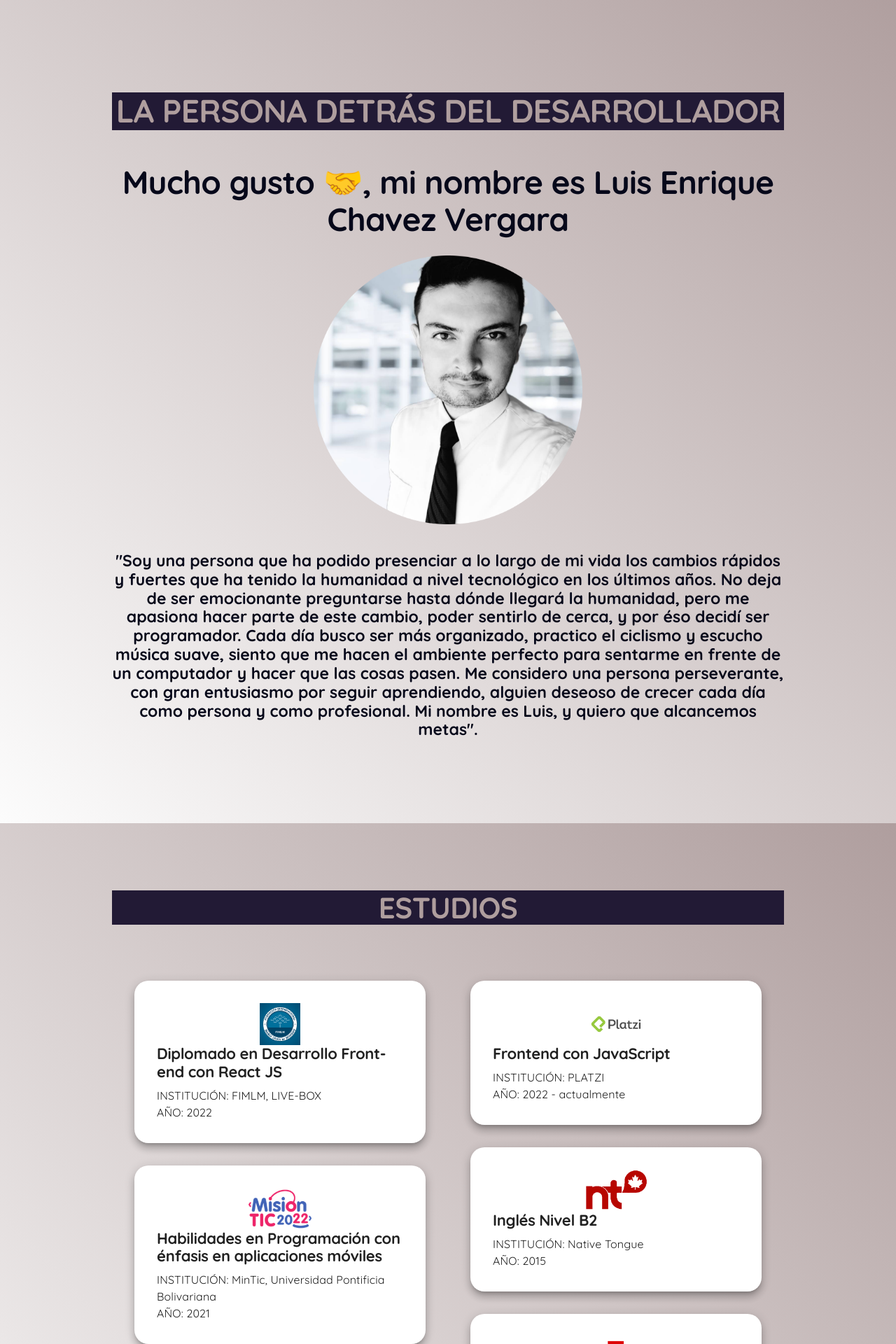
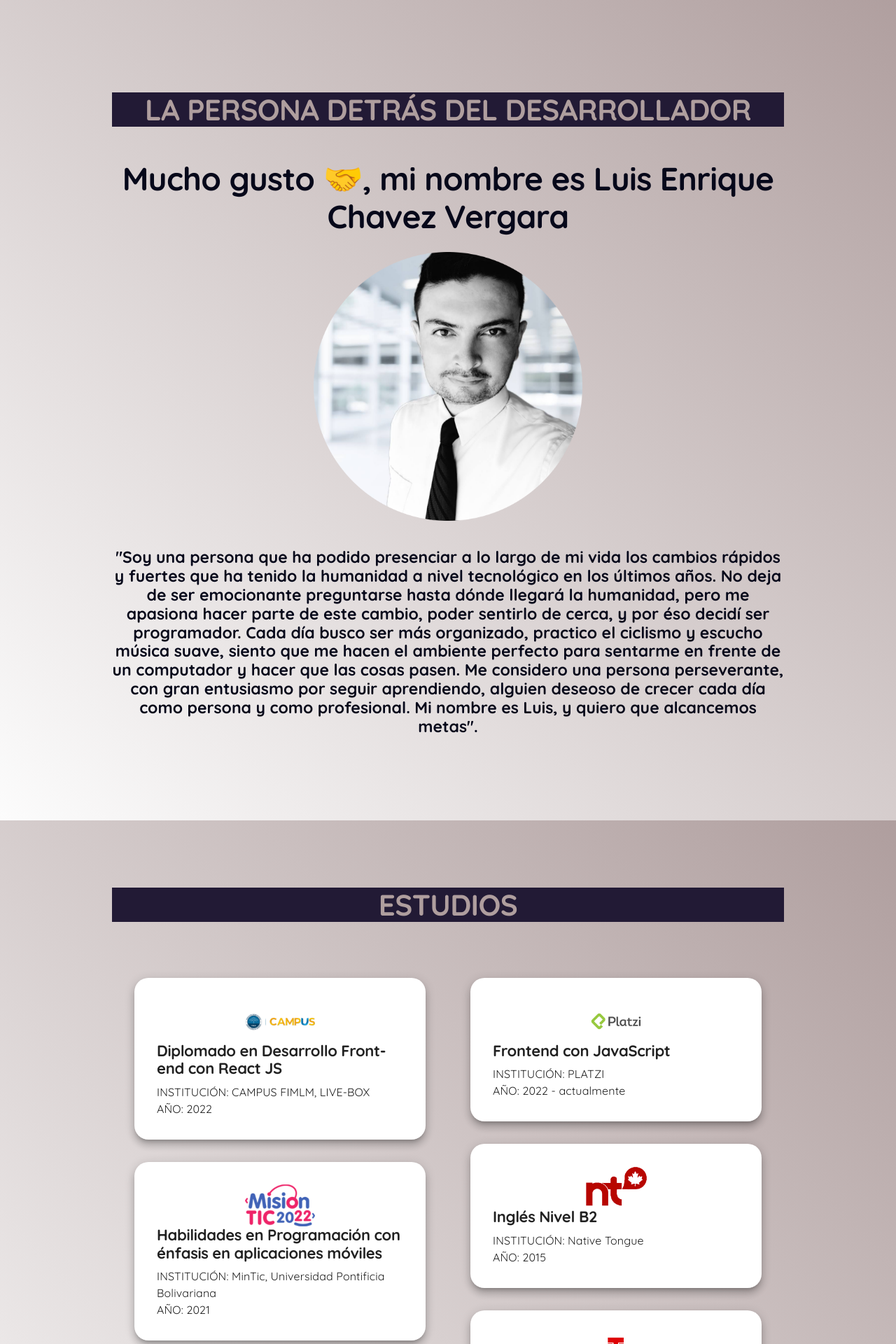
Before and after one commit to luisenrique0021/LECV-landing-page, a React (Vite) app: page / in a window 1280 px wide. Shown: the part 940-2860 px from the top of the page at 70% size. Built offline with nearby package versions, Linux system fonts and the light colour scheme.

Commit message:
LECV landing-page v8: Arreglo Logo Campus

```diff
--- a/src/database/estudiosdbleft.js
+++ b/src/database/estudiosdbleft.js
@@ -2,9 +2,9 @@ export const estudiosdbleft = [
     {
         id: 1,
         nombre: " Diplomado en Desarrollo Front-end con React JS ",
-        institucion: " FIMLM, LIVE-BOX ",
+        institucion: " CAMPUS FIMLM, LIVE-BOX ",
         año: "2022",
-        imagen: "logo-fimlm.png"
+        imagen: "logo-campus-plus.png"
     },
     {
         id: 2,
--- a/src/pages/EstudiosPage.jsx
+++ b/src/pages/EstudiosPage.jsx
@@ -38,7 +38,7 @@ export const EstudiosPage = () => {
           {estudiosdbleft.map((estudio) => (
             <Paper key={estudio.id} sx={{ margin: 4, padding: 4, borderRadius: 5 }} elevation={8}>
               <Avatar variant={"rounded"} alt={estudio.nombre} src={estudio.imagen} style={{
-                width: 90,
+                width: 100,
                 height: 60,
                 margin: "auto",
                 // alignSelf: 'center',
--- a/src/pages/NavBar.jsx
+++ b/src/pages/NavBar.jsx
@@ -54,6 +54,9 @@ export const NavBar = () => {
                             fontWeight: 700,
                             color: 'primero.main',
                             textDecoration: 'none',
+                            '&:hover': {
+                                color: "white"
+                            },
                         }}
                     >
                         Luis Enrique Chavez Vergara
@@ -198,22 +201,22 @@ export const NavBar = () => {
                     >
 
                         <Link activeClass='active' smooth spy to="inicio">
-                            <Typography sx={{ marginLeft: 6, '&:hover': { color: "yellow" } }}>Inicio</Typography>
+                            <Typography sx={{ marginLeft: 6, '&:hover': { color: "#00BFFF" } }}>Inicio</Typography>
                         </Link>
                         <Link activeClass='active' smooth spy to="perfil">
-                            <Typography sx={{ marginLeft: 6, '&:hover': { color: "yellow" } }}>perfil</Typography>
+                            <Typography sx={{ marginLeft: 6, '&:hover': { color: "#00BFFF" } }}>perfil</Typography>
                         </Link>
                         <Link activeClass='active' smooth spy to="estudios">
-                            <Typography sx={{ marginLeft: 6, '&:hover': { color: "yellow" } }}>estudios</Typography>
+                            <Typography sx={{ marginLeft: 6, '&:hover': { color: "#00BFFF" } }}>estudios</Typography>
                         </Link>
                         <Link activeClass='active' smooth spy to="experiencia">
-                            <Typography sx={{ marginLeft: 6, '&:hover': { color: "yellow" } }}>experiencia</Typography>
+                            <Typography sx={{ marginLeft: 6, '&:hover': { color: "#00BFFF" } }}>experiencia</Typography>
                         </Link>
                         <Link activeClass='active' smooth spy to="portafolio">
-                            <Typography sx={{ marginLeft: 6, '&:hover': { color: "yellow" } }}>portafolio</Typography>
+                            <Typography sx={{ marginLeft: 6, '&:hover': { color: "#00BFFF" } }}>portafolio</Typography>
                         </Link>
                         <Link activeClass='active' smooth spy to="contacto">
-                            <Typography sx={{ marginLeft: 6, '&:hover': { color: "yellow" } }}>contacto</Typography>
+                            <Typography sx={{ marginLeft: 6, '&:hover': { color: "#00BFFF" } }}>contacto</Typography>
                         </Link>
                     </Box>
                 </Toolbar>
--- a/src/pages/PerfilPage.jsx
+++ b/src/pages/PerfilPage.jsx
@@ -26,7 +26,7 @@ export const PerfilPage = () => {
             fontWeight: "bold",
             color: "tercero.main",
             backgroundColor: "segundo.main",
-            fontSize: 46,
+            fontSize: 42,
             marginBottom: 6,
           }}>
             LA PERSONA DETRÁS DEL DESARROLLADOR
```
Also changed, not shown: public/logo-campus-plus.png (added).
